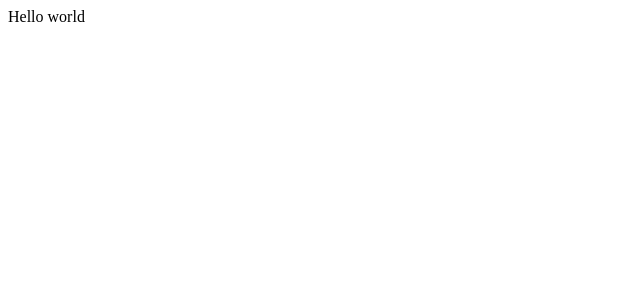
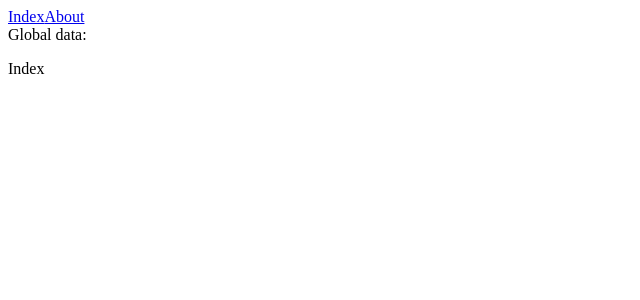
Before and after one commit to joulev/debug, a Next.js app: page / in a window 1280 px wide. Shown: the top 300 px of the page, without its empty margins (0-640 px from the left). Built offline with nearby package versions, Linux system fonts and the light colour scheme.

Commit message:
add example
Signed-off-by: Vu Van Dung <me@joulev.dev>

```diff
--- a/app/layout.tsx
+++ /dev/null
@@ -1,12 +0,0 @@
-export default function RootLayout({
-  children,
-}: {
-  children: React.ReactNode;
-}) {
-  return (
-    <html lang="en">
-      <head />
-      <body>{children}</body>
-    </html>
-  );
-}
--- /dev/null
+++ b/components/context.tsx
@@ -0,0 +1,5 @@
+import { createContext } from "react";
+
+const Context = createContext<{ name: string } | null>(null);
+
+export default Context;
--- /dev/null
+++ b/components/navbar.tsx
@@ -0,0 +1,14 @@
+import Link from "next/link";
+import { useContext } from "react";
+import Context from "~/components/context";
+
+export default function Navbar() {
+  const data = useContext(Context);
+  return (
+    <div>
+      <Link href="/">Index</Link>
+      <Link href="/about">About</Link>
+      <div>Global data: {data ? data.name : "not available"}</div>
+    </div>
+  );
+}
--- a/package.json
+++ b/package.json
@@ -1,8 +1,8 @@
 {
   "private": true,
   "scripts": {
-    "dev": "next dev",
-    "build": "next build",
+    "dev": "node scripts/prebuild.mjs && next dev",
+    "build": "node scripts/prebuild.mjs && next build",
     "start": "next start",
     "lint": "next lint"
   },
--- /dev/null
+++ b/pages/_app.tsx
@@ -0,0 +1,13 @@
+import { AppProps } from "next/app";
+import data from "~/data.json";
+import Context from "~/components/context";
+import Navbar from "~/components/navbar";
+
+export default function App({ Component, pageProps }: AppProps) {
+  return (
+    <Context.Provider value={data}>
+      <Navbar />
+      <Component {...pageProps} />
+    </Context.Provider>
+  );
+}
--- /dev/null
+++ b/pages/about.tsx
@@ -0,0 +1,3 @@
+export default function Page() {
+  return <p>About</p>;
+}
--- a/app/page.tsx
+++ b/pages/index.tsx
@@ -1,3 +1,3 @@
 export default function Page() {
-  return <div>Hello world</div>;
+  return <p>Index</p>;
 }
```
Also changed, not shown: scripts/prebuild.mjs (added, +8 -0 lines), 1 other file (tests, documents, lock files or other folders).
